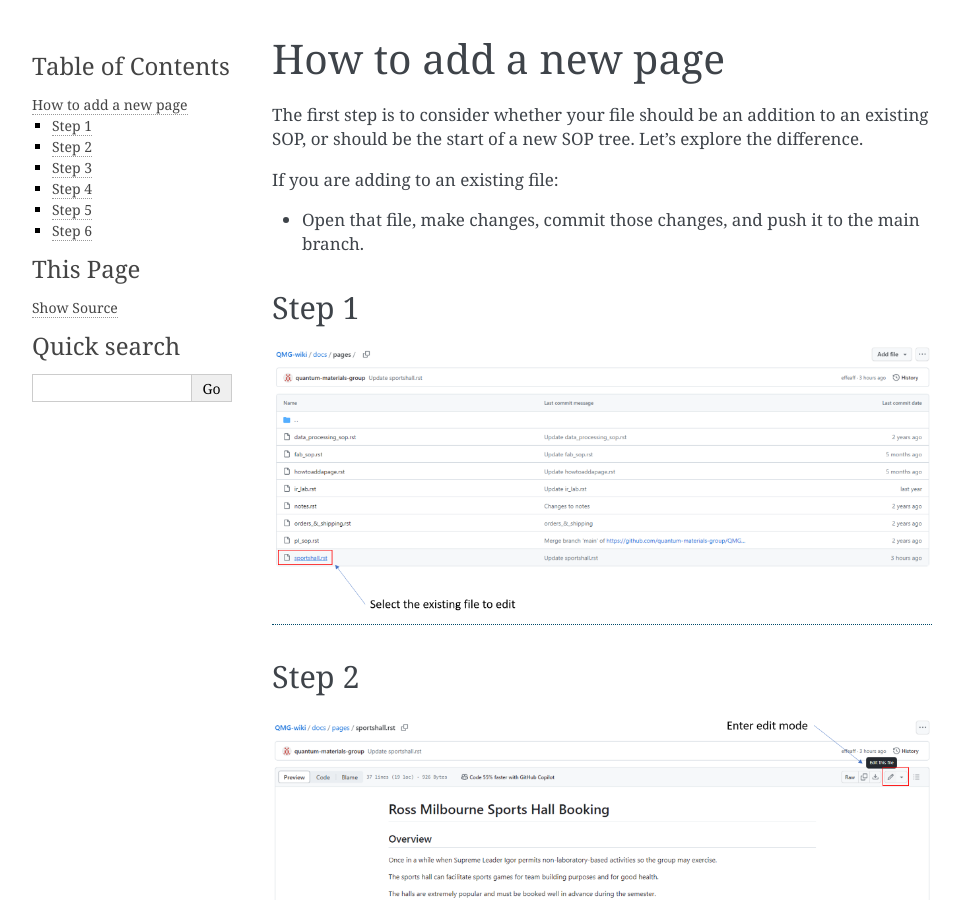
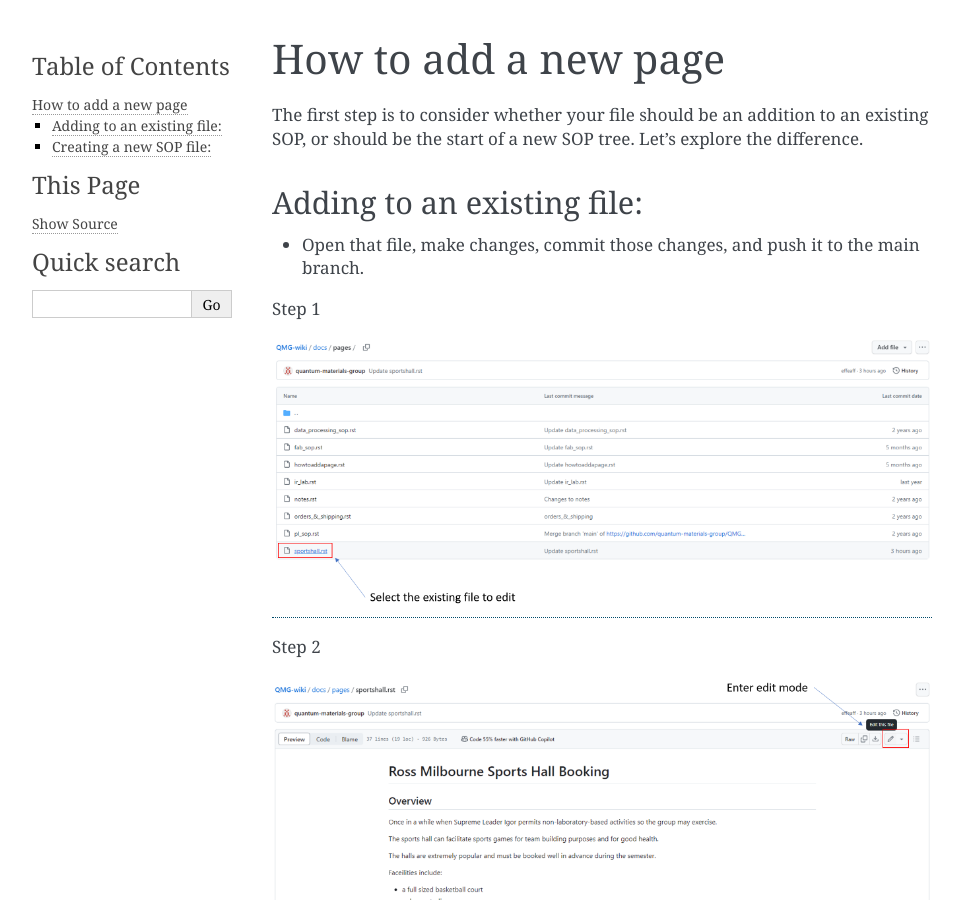
Before and after one commit to quantum-materials-group/QMG-wiki, a Sphinx documentation site: the page built from docs/pages/howtoaddapage.rst, in a window 1280 px wide and 900 px high. Shown: the whole window, without its empty margins (148-1111 px from the left). Built offline with Sphinx 7.4.7, drawn with Linux system fonts in a browser that asks for light colours; some of the changed text lies outside the part shown.

Commit message:
Update howtoaddapage.rst

```diff
--- a/docs/pages/howtoaddapage.rst
+++ b/docs/pages/howtoaddapage.rst
@@ -4,59 +4,61 @@ How to add a new page
 The first step is to consider whether your file should be an addition to
 an existing SOP, or should be the start of a new SOP tree. Let's explore the difference.
 
-If you are adding to an existing file:
+===========================
+Adding to an existing file:
+===========================
+- Open that file, make changes, commit those changes, and push it to the main branch.
 
-- Open that file, make changes, commit those changes, and push it to the main branch.
-======
 Step 1
-======
+
 |add-to-existing-1|
 
 .. |add-to-existing-1| image:: ../_static/add-to-existing/add-to-existing-1.png
     :width: 100%
 
-======
+
 Step 2
-======
+
 |add-to-existing-2|
 
 .. |add-to-existing-2| image:: ../_static/add-to-existing/add-to-existing-2.png
     :width: 100%
 
-======
+
 Step 3
-======
+
 |add-to-existing-3|
 
 .. |add-to-existing-3| image:: ../_static/add-to-existing/add-to-existing-3.png
     :width: 100%
 
-======
+
 Step 4
-======
+
 |add-to-existing-4|
 
 .. |add-to-existing-4| image:: ../_static/add-to-existing/add-to-existing-4.png
     :width: 60%
 
-======
+
 Step 5
-======
+
 |add-to-existing-5|
 
 .. |add-to-existing-5| image:: ../_static/add-to-existing/add-to-existing-5.png
     :width: 60%
 
-======
+
 Step 6
-======
+
 |add-to-existing-6|
 
 .. |add-to-existing-6| image:: ../_static/add-to-existing/add-to-existing-6.png
     :width: 60%
 
-If you need to create a new SOP file:
-
+========================
+Creating a new SOP file:
+========================
 1. Head over to the "QMG-wiki/docs/pages" directory and make a "mynewpage.rst" file.
 
 2. Write your new sop using the reStucturedText_ syntax
```
